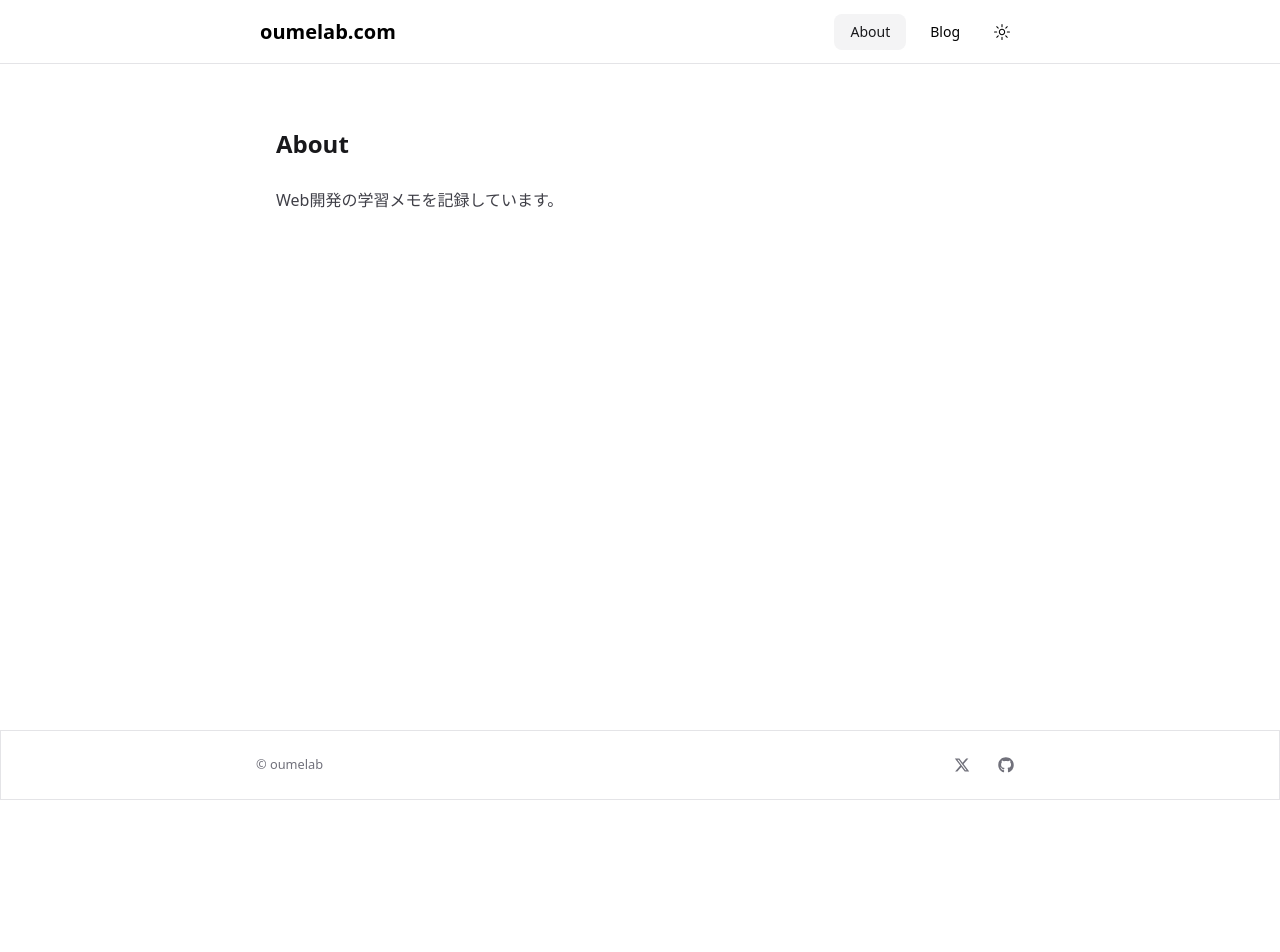
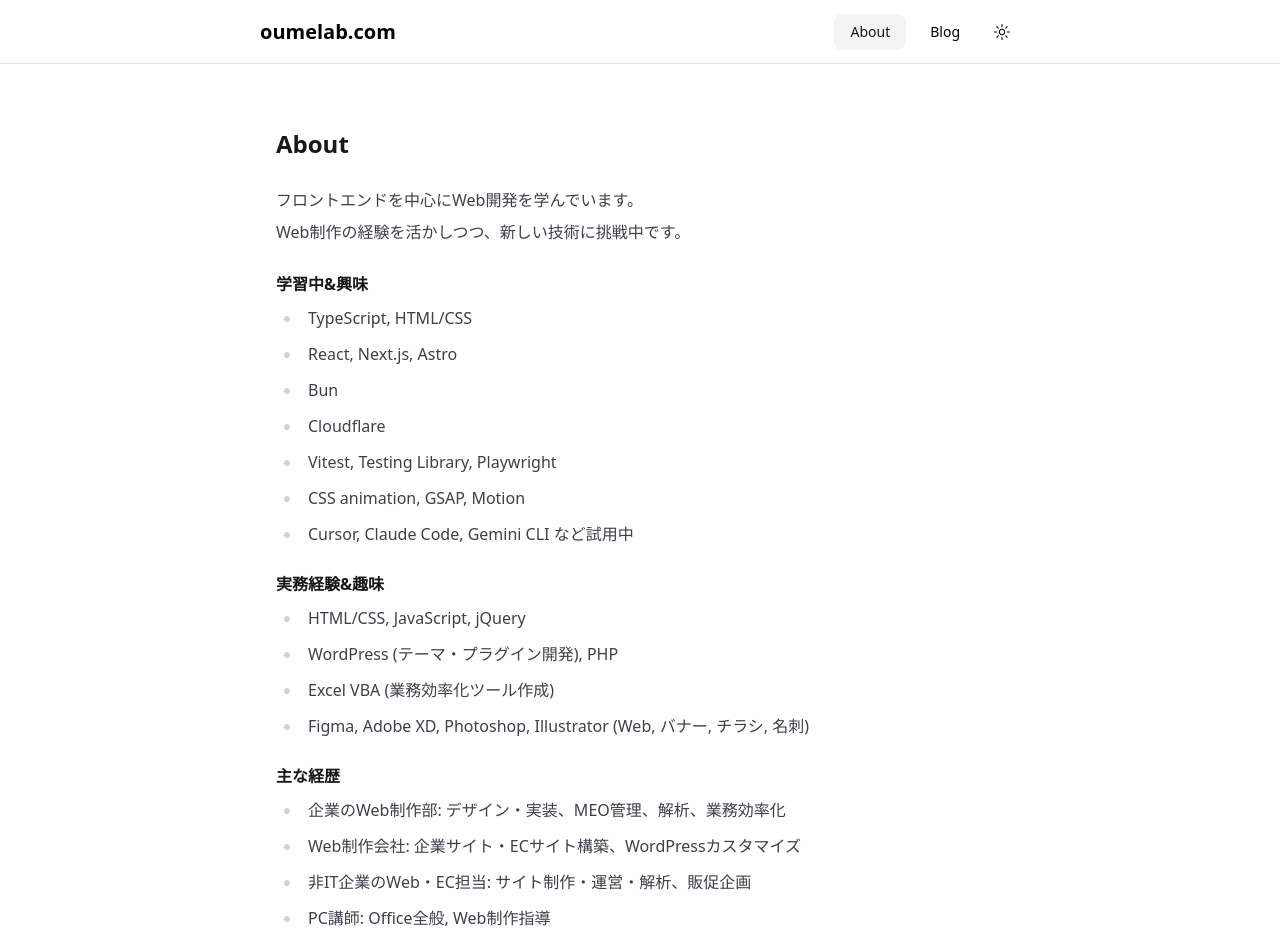
Before and after one commit to oumelab/iwatak.me, a Next.js app: page /about in a window 1280 px wide. Shown: the top 952 px of the page. Before the commit the page ends 800 px from the top, so only its background shows below. Built offline with nearby package versions, Linux system fonts and the light colour scheme.

Commit message:
feat: add new content to About

```diff
--- a/app/about/page.mdx
+++ b/app/about/page.mdx
@@ -1,5 +1,32 @@
 <article className="prose prose-zinc dark:prose-invert">
+
 ## About
-Web開発の学習メモを記録しています。
+フロントエンドを中心にWeb開発を学んでいます。<br />
+Web制作の経験を活かしつつ、新しい技術に挑戦中です。
 
+#### 学習中&amp;興味
+- TypeScript, HTML/CSS
+- React, Next.js, Astro
+- Bun
+- Cloudflare
+- Vitest, Testing Library, Playwright
+- CSS animation, GSAP, Motion
+- Cursor, Claude Code, Gemini CLI など試用中
+
+#### 実務経験&amp;趣味
+- HTML/CSS, JavaScript, jQuery
+- WordPress (テーマ・プラグイン開発), PHP
+- Excel VBA (業務効率化ツール作成)
+- Figma, Adobe XD, Photoshop, Illustrator (Web, バナー, チラシ, 名刺)
+
+#### 主な経歴
+- 企業のWeb制作部: デザイン・実装、MEO管理、解析、業務効率化
+- Web制作会社: 企業サイト・ECサイト構築、WordPressカスタマイズ
+- 非IT企業のWeb・EC担当: サイト制作・運営・解析、販促企画
+- PC講師: Office全般, Web制作指導
+
+#### 資格
+- TOEIC L&R 795 / Versant S&L 53
+- 生成AIパスポート
+- ウェブ解析士
 </article>
```
